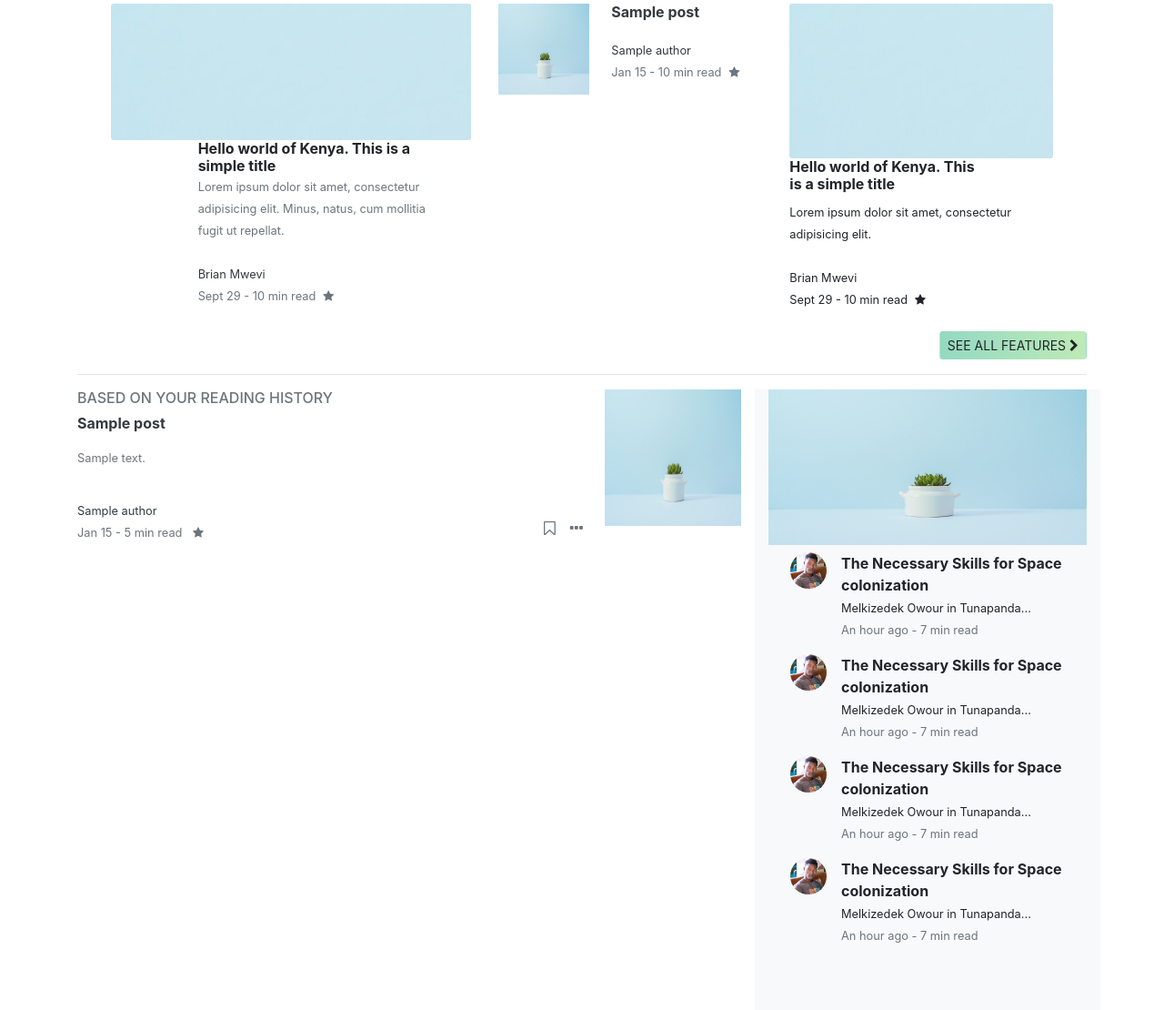
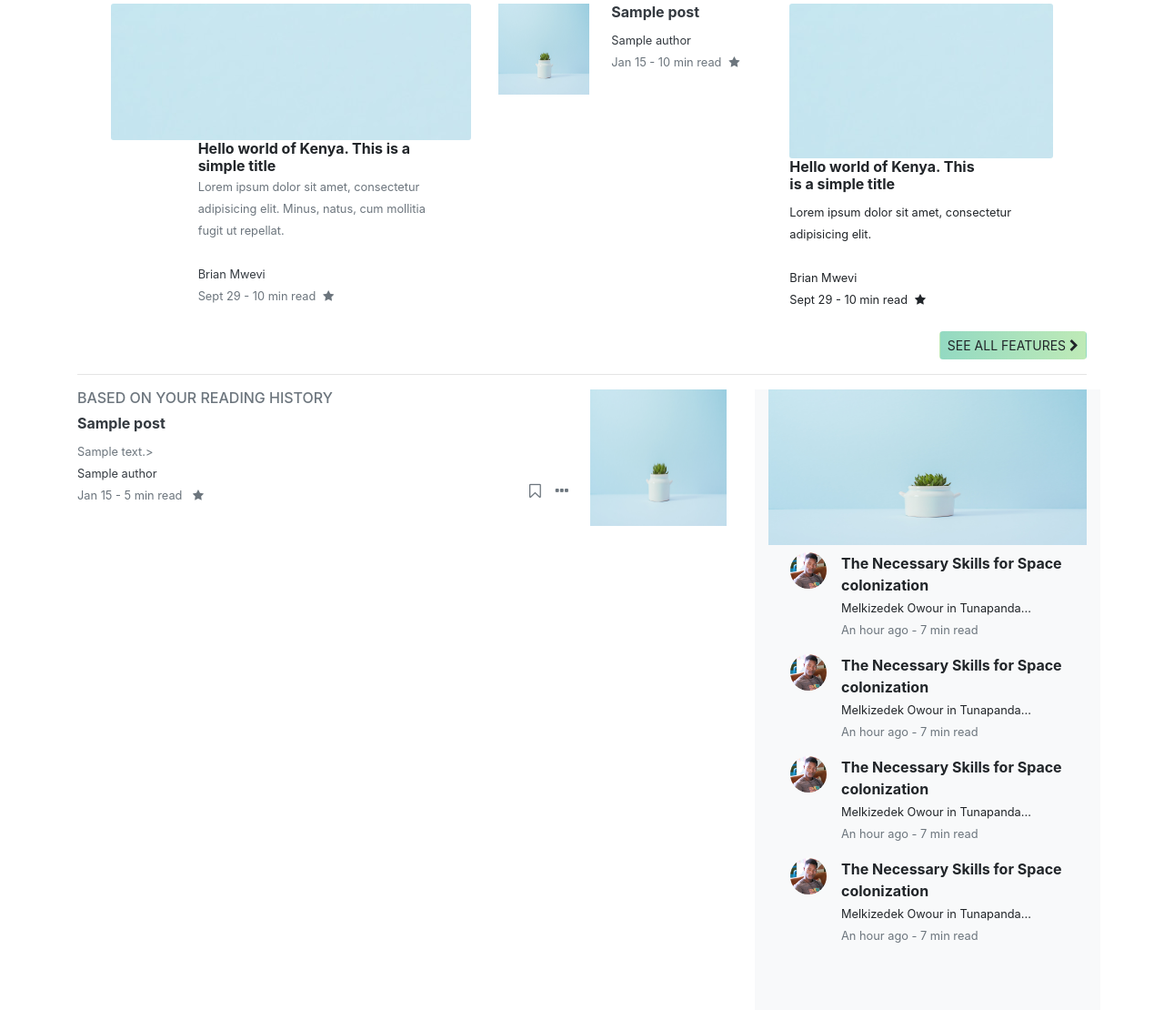
Before and after one commit to BrianMwevi/writer, a Django app: template writersapp/templates/writersapp/index.html in a window 1280 px wide. Shown: the part 76-1186 px from the top of the page at 91% size. Run offline with Django 3.2, Linux system fonts and the light colour scheme; the template is opened without the code that fills it: most values are stand-ins (such as "Sample title", 1, 10 or a date in 2020); some libraries are stand-ins or nearby versions.

```diff
--- a/writersapp/templates/writersapp/index.html
+++ b/writersapp/templates/writersapp/index.html
@@ -21,7 +21,7 @@
 					<div class="media pb-2">
 						<a href="{% url 'writersapp:post_detail' pk=post.pk %}"><img src="{% static "img/home2.jpg" %}" alt="Col 4 image" class="img-fluid" style="width:100px; height:100px;"></a>
 						<div class="media-body text-muted pl-4">
-							<a href="{% url 'writersapp:post_detail' pk=post.pk %}" class="card-link"><h6 class="text-dark"><strong><textarea class="editable" data-disable-editing="true" data-disable-toolbar="false">{{ post.title }}</textarea></strong></h6></a>
+							<a href="{% url 'writersapp:post_detail' pk=post.pk %}" class="card-link"><h6 class="text-dark"><strong>{{ post.title }}</strong></h6></a>
 							<small><a href="" class="card-link text-dark">{% if post.author.get_full_name %}{{ post.author.get_full_name|capfirst }}{% else %}{{ post.author|capfirst }}{% endif %}
 							</a> <br>{{ post.pub_date|date:"M d"}} - 10 min read<i class="pl-2 fa fa-star"></i></small>
 						</div>
@@ -53,11 +53,11 @@
 		<div class="row">
 			<div class="col-sm-8">
 				{% for post in all_post %}
-					<div class="media mb-2">
+					<div class="media mb-2 pr-3">
 						<div class="media-body text-muted">
 							<h6 class="text-uppercase">BASED ON YOUR READING HISTORY</h6>
-							<h6 class="text-dark"><strong><a href="{% url 'writersapp:post_detail' pk=post.pk %}" class="card-link text-dark "><textarea class="editable" data-disable-editing="true" data-disable-toolbar="false">{{ post.title }}</textarea></strong></h6>
-							<small class=""><a href="{% url 'writersapp:post_detail' pk=post.pk %}" class="card-link text-muted"><textarea class="editable" data-disable-editing="true" data-disable-toolbar="false">{{ post.detail|truncatechars:150 }}</textarea></a><br><span class="text-dark"><a href="" class="card-link text-dark">{% if post.author.get_full_name %}{{ post.author.get_full_name|capfirst }}
+							<h6 class="text-dark"><strong><a href="{% url 'writersapp:post_detail' pk=post.pk %}" class="card-link text-dark ">{{ post.title }}</strong></h6>
+							<small class=""><a href="{% url 'writersapp:post_detail' pk=post.pk %}" class="card-link text-muted">{{ post.detail|truncatechars:150 }}></a><br><span class="text-dark"><a href="" class="card-link text-dark">{% if post.author.get_full_name %}{{ post.author.get_full_name|capfirst }}
 							{% else %}
 							{{ post.author|capfirst }}
 							{% endif %}</a></span><br>{{ post.pub_date|date:"M d" }} - 5 min read <i class="fa fa-star pl-2"></i><i class="fa fa-ellipsis-h fa-size float-right pr-4"></i><i class="fa fa-bookmark-o fa-size float-right pr-3"></i></small>
```
